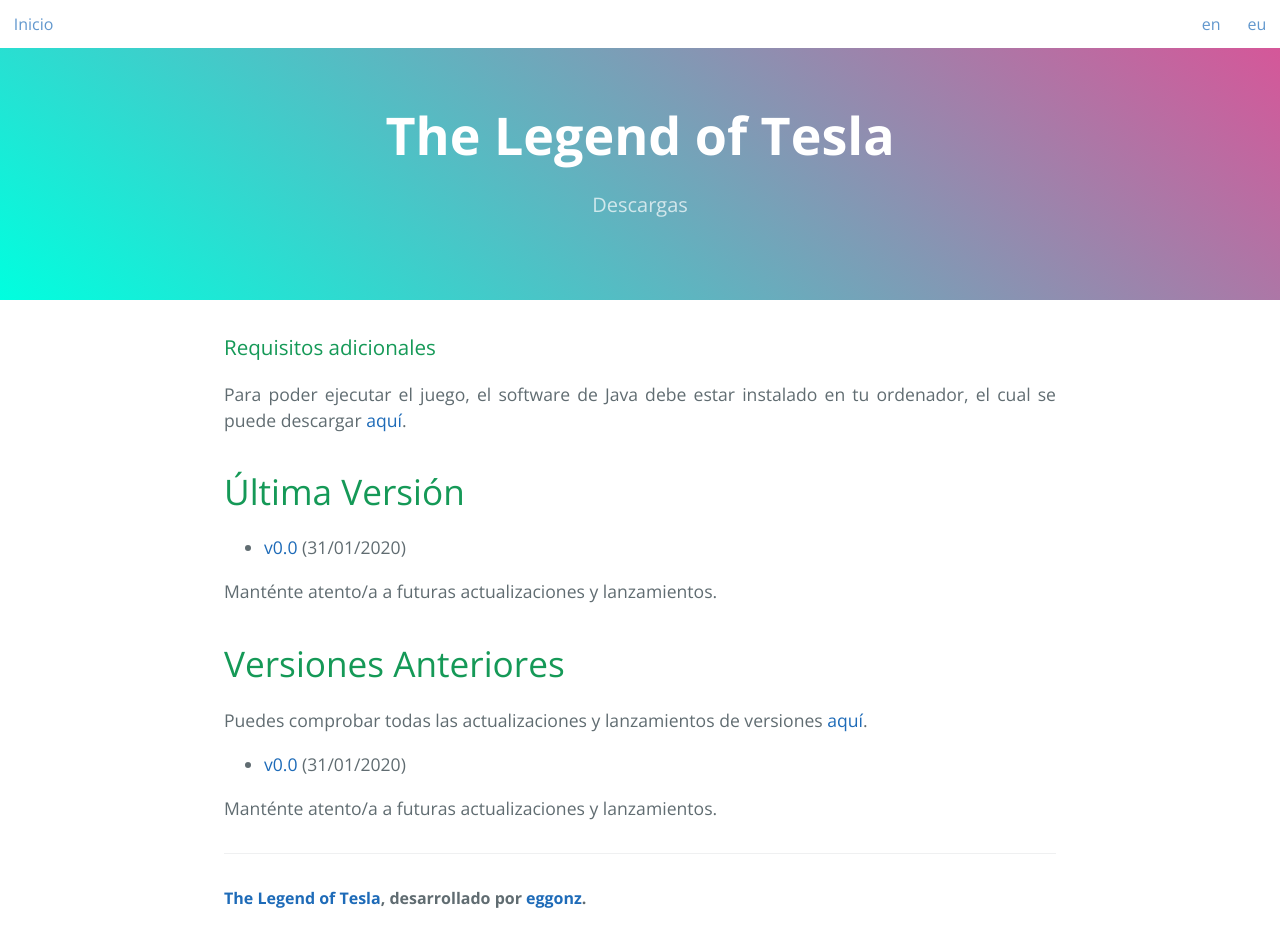
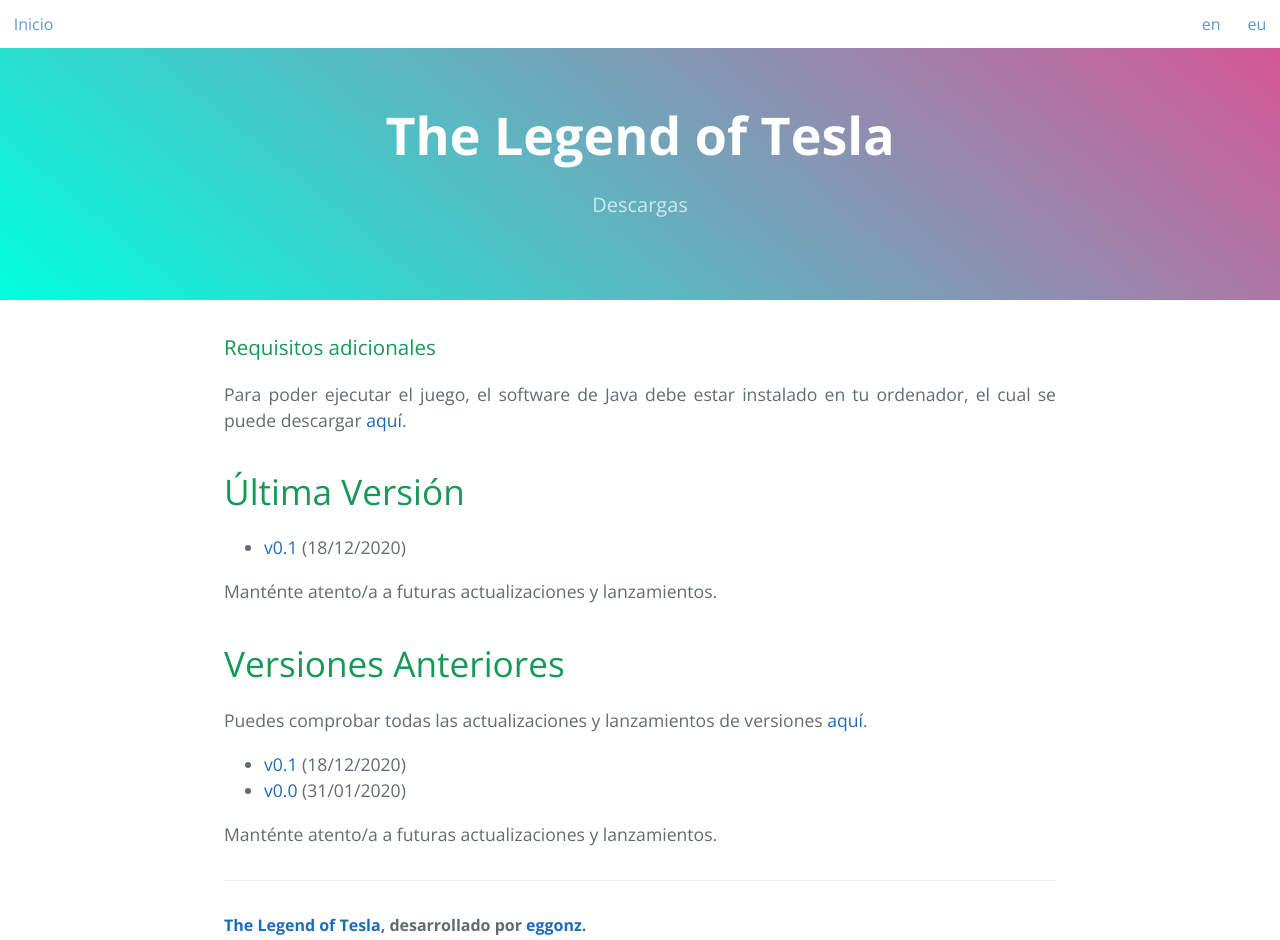
Before and after one commit to eggonz/legend-tesla, a plain HTML site: page es/descargas.html in a window 1280 px wide. Drawn offline with nearby package versions, Linux system fonts and the light colour scheme.

Commit message:
Actualizar descargas.html
Añadir v0.1 a la lista de descargas.

```diff
--- a/es/descargas.html
+++ b/es/descargas.html
@@ -36,13 +36,14 @@
 
 	<h1>Última Versión</h1>
 	<ul>
-		<li> <a href="https://www.dropbox.com/s/8bey99uhop1xplx/legend-tesla-v0.0.jar?dl=0">v0.0</a> (31/01/2020)</li>
+		<li> <a href="https://www.dropbox.com/s/o2zu3fwivlw7ev6/legend-tesla-v0.1.jar?dl=0">v0.1</a> (18/12/2020)</li>
 	</ul>
 	<p>Manténte atento/a a futuras actualizaciones y lanzamientos.</p>
 
 	<h1>Versiones Anteriores</h1>
 	<p>Puedes comprobar todas las actualizaciones y lanzamientos de versiones <a href="/legend-tesla/es/versiones.html">aquí</a>.</p>
 	<ul>
+		<li> <a href="https://www.dropbox.com/s/o2zu3fwivlw7ev6/legend-tesla-v0.1.jar?dl=0">v0.1</a> (18/12/2020)</li>
 		<li> <a href="https://www.dropbox.com/s/8bey99uhop1xplx/legend-tesla-v0.0.jar?dl=0">v0.0</a> (31/01/2020)</li>
 	</ul>
 	<p>Manténte atento/a a futuras actualizaciones y lanzamientos.</p>
```
